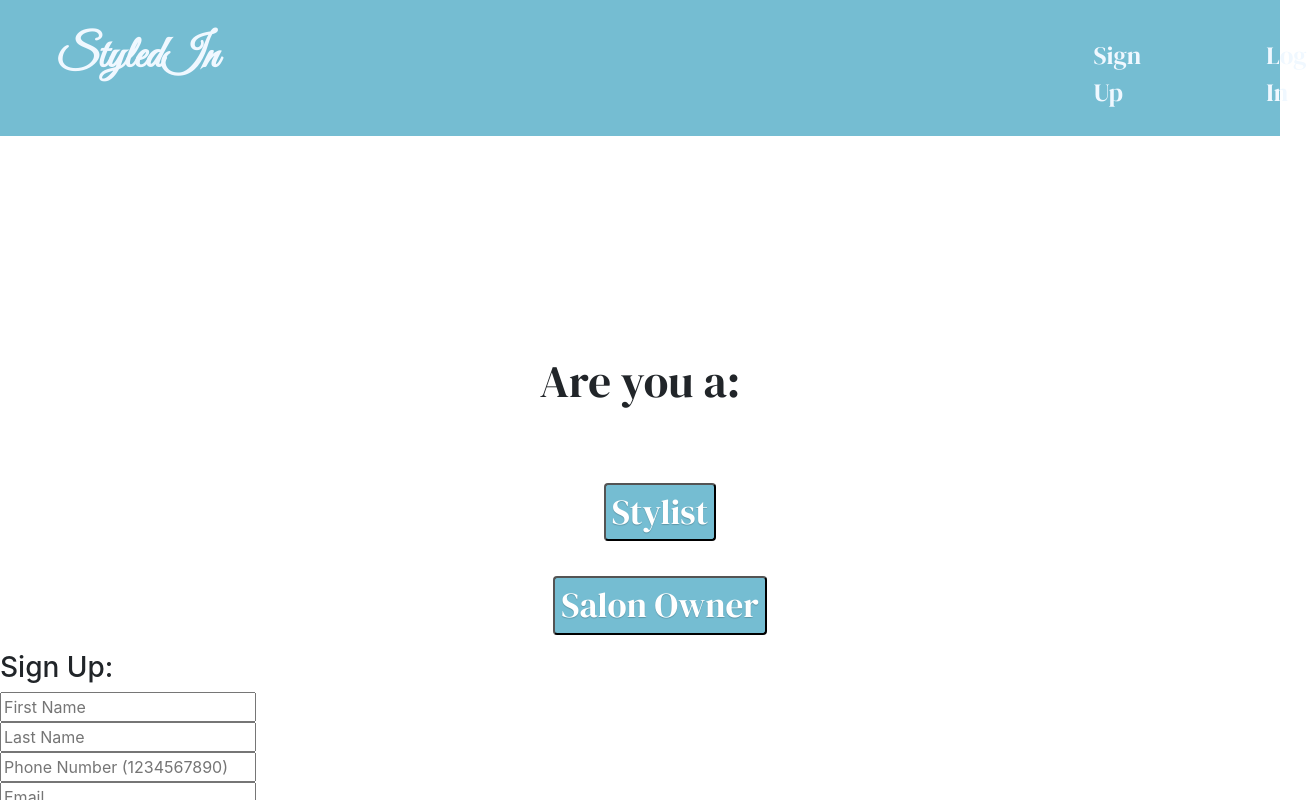
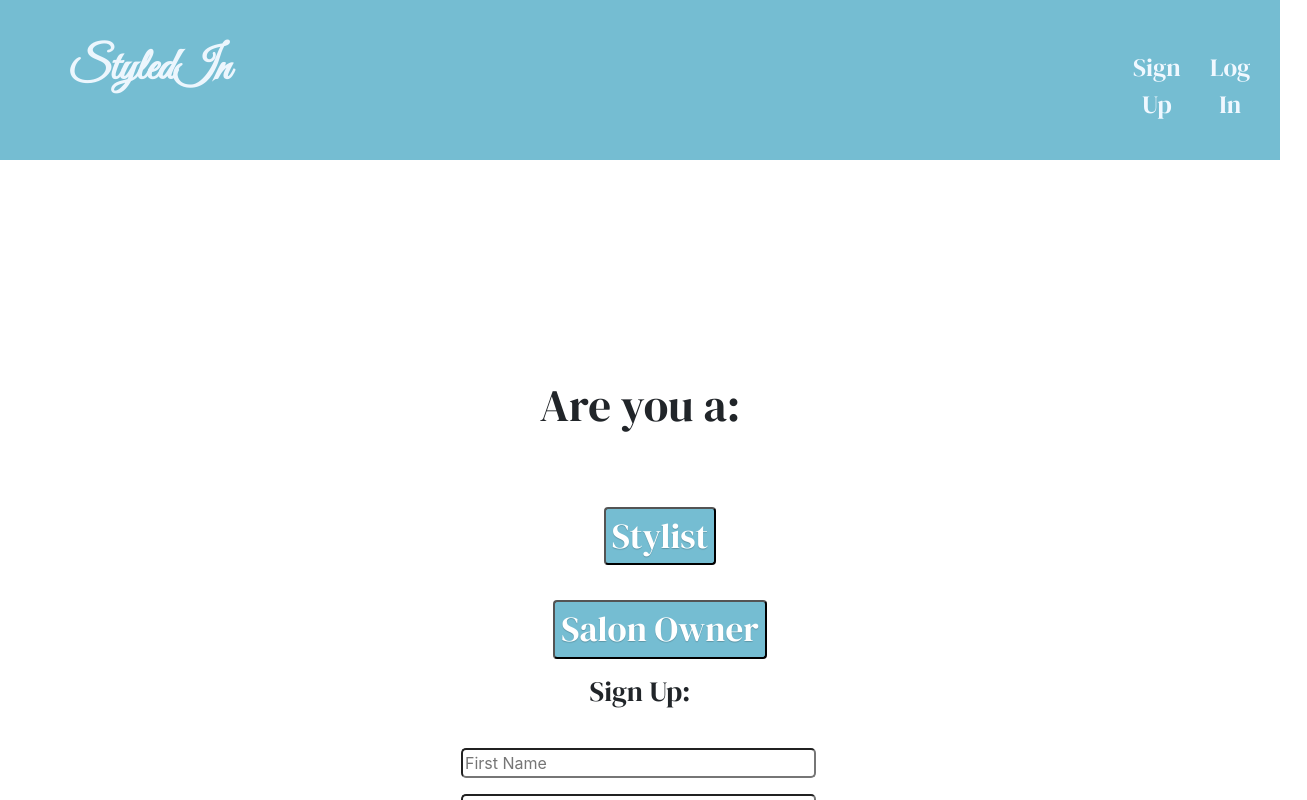
Before and after one commit to Faiza1987/StyledIn-FrontEnd, a React (Create React App) app: page /signup-query in a window 1280 px wide. Both pictures are taken after a click on the button "Stylist". Shown: the top 800 px of the page, 1307 px wide, since content can reach past the window. Built offline with nearby package versions, Linux system fonts and the light colour scheme.

Commit message:
Styled Stylists' registration form

```diff
--- a/src/App.css
+++ b/src/App.css
@@ -12,7 +12,8 @@ font-family: 'DM Serif Display', serif;*/
 
 .navbar {
   background: rgb(117, 189, 210);
-  color: white;
+  width: 100%;
+  overflow: auto;
 }
 
 .navbar ul {
@@ -25,36 +26,38 @@ font-family: 'DM Serif Display', serif;*/
   animation-duration: 10s; */
 }
 
+.navbar li a{
+  color: aliceblue;
+  text-decoration: none;
+  float: left;
+  text-align: center;
+  padding: 12px;
+}
+
+.navbar li a:hover {
+  background-color: rgb(80, 169, 196);
+}
+
 .signup {
   padding-top: 0.5em;
   padding-left: 35em;
   font-family: 'DM Serif Display', serif;
   font-size: 25px;
-  /* animation-name: fadeIn;
-  animation-duration: 10s; */
 }
 
 .login {
   padding-top: 0.5em;
-  padding-left: 5em;
   font-family: 'DM Serif Display', serif;
   font-size: 25px;
-  /* animation-name: fadeIn;
-  animation-duration: 5s; */
 }
 
-.navbar li a{
-  color: aliceblue;
-  /* animation-name: fadeIn;
-  animation-duration: 5s; */
-}
 
 .logo {
   font-family: 'Great Vibes', cursive;
   font-size: 45px;
   font-weight: bold;
-  /* animation-name: fadeIn;
-  animation-duration: 10s; */
+  animation-name: fadeIn;
+  animation-duration: 10s;
 }
 
 
--- a/src/components/StylistRegistrationForm.css
+++ b/src/components/StylistRegistrationForm.css
@@ -0,0 +1,42 @@
+@import url('https://fonts.googleapis.com/css?family=Bad+Script|DM+Serif+Display|Great+Vibes|Tangerine&display=swap');
+
+h3 {
+	text-align: center;
+	font-family: 'DM Serif Display', serif;
+	font-size: 45px;
+}
+
+.StylistSignUpForm_form {
+	margin: 2em;
+
+}
+
+.user_inputs{
+	margin-left: 21em;
+}
+
+.user_inputs input{
+	border-radius: 5px;
+	width: 50%;
+	margin: 0.5em;
+}
+
+.user_inputs textarea{
+	border-radius: 5px;
+	width: 50%;
+	margin: 0.5em;
+}
+
+.files {
+	margin-top: 0.5em;
+	margin-bottom: 0.5em;
+}
+
+.submit-button {
+	color: white;
+	border-radius: 4px;
+	text-shadow: 0 1px 1px rgba(0, 0, 0, 0.2);
+	background: rgb(28, 184, 65);
+	font-size: 125%;
+	margin-left: 24em;
+}
--- a/src/components/StylistRegistrationForm.js
+++ b/src/components/StylistRegistrationForm.js
@@ -122,9 +122,9 @@ class StylistSignUpForm extends Component {
 
 	render() {
 		return(
-			<div className="StylistSignUpForm">
+			<div>
 				<h3> Sign Up: </h3>
-
+				<div className="container">
 					<form className="StylistSignUpForm_form" onSubmit={this.handleSubmit}>
 						<div className="user_inputs">
 							<input
@@ -181,6 +181,7 @@ class StylistSignUpForm extends Component {
 								required
 							/>
 							<br />
+							<div className="files">
 								<label> Licenses or Certifications: </label>
 								<input
 									type="file"
@@ -251,6 +252,7 @@ class StylistSignUpForm extends Component {
 									// value={this.state.photo6}
 								/>
 								<br />
+							</div>
 							<textarea
 								placeholder="Specializations"
 								type="text"
@@ -268,6 +270,7 @@ class StylistSignUpForm extends Component {
 						> Sign Up </button>
 					</form>
 				</div>
+			</div>
 		);
 	}
 }
```
Lines whose indentation alone changed are shown as unchanged.
